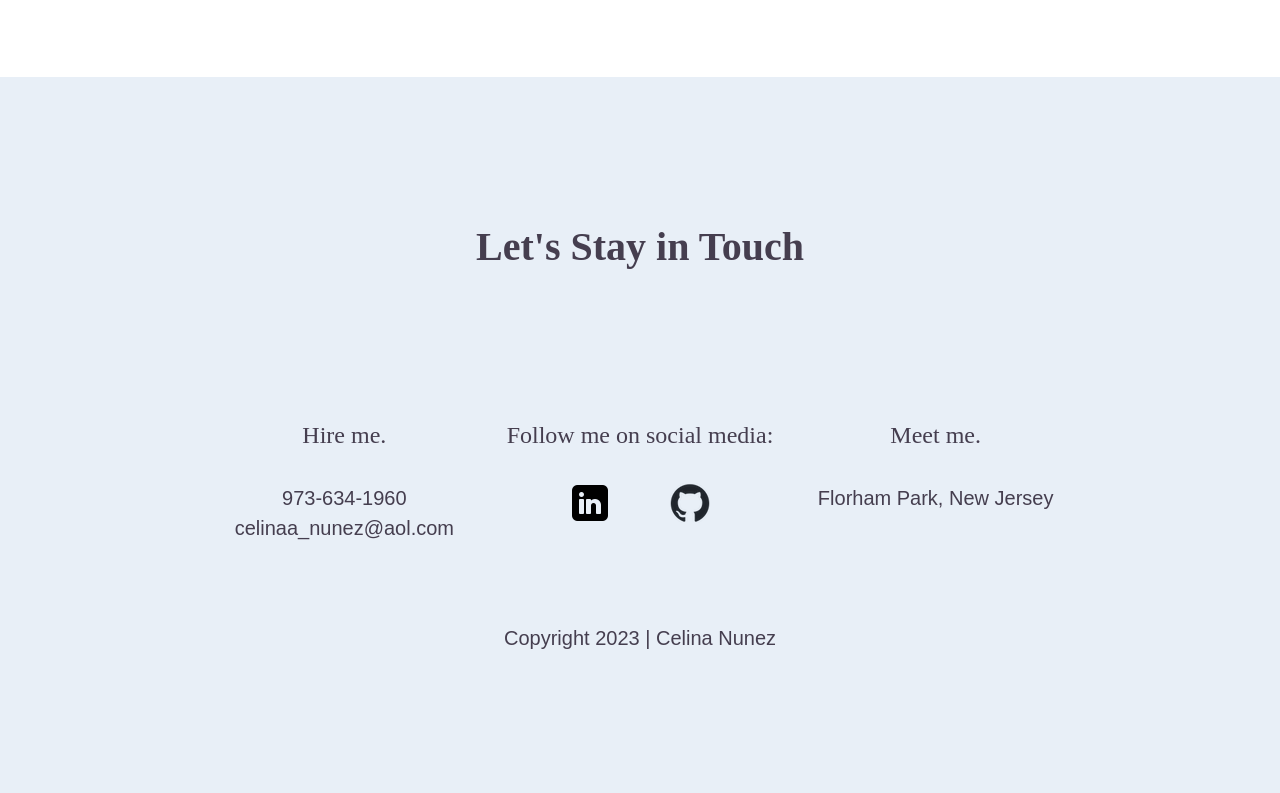
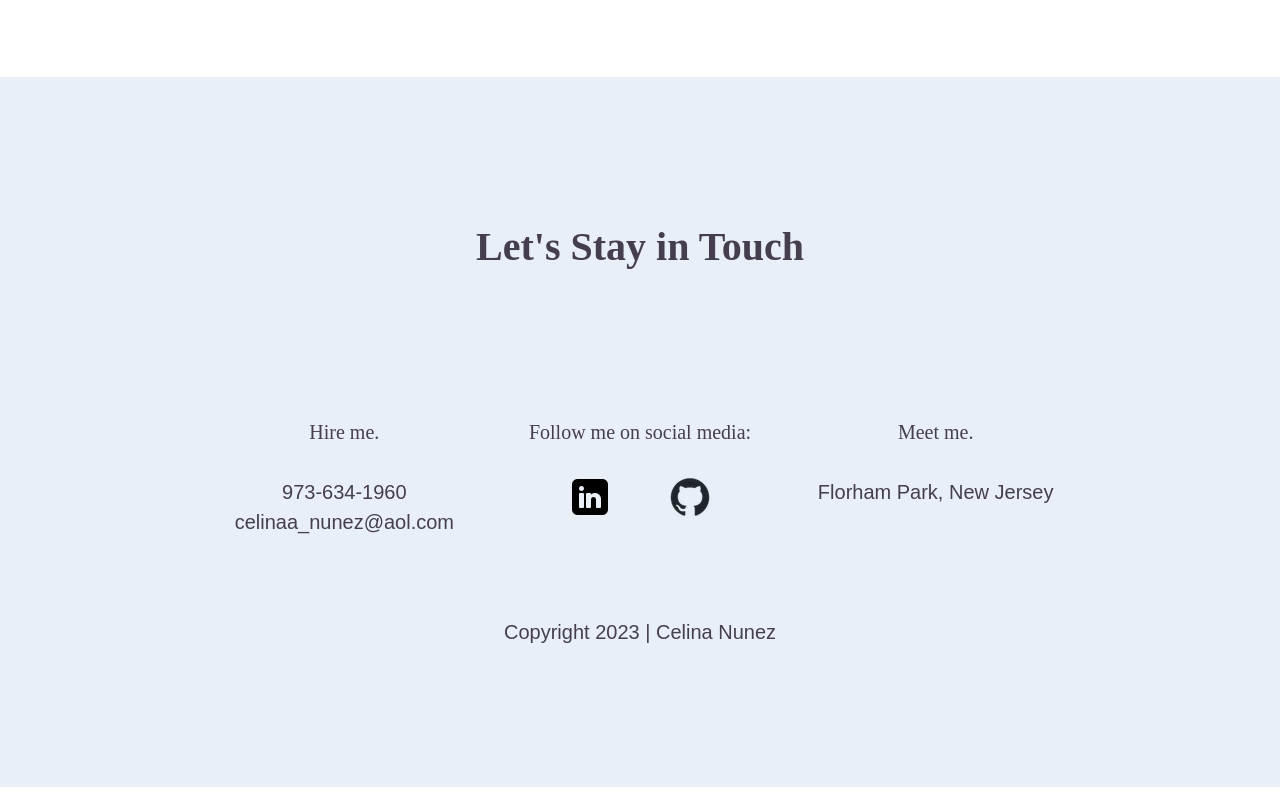
Before and after one commit to celinasn/celinas-portfolio, a website built with Parcel: page index.html in a window 1280 px wide. Shown: the part 2929-3722 px from the top of the page. Built offline with nearby package versions, Linux system fonts and the light colour scheme.

Commit message:
Added index.html

```diff
--- a/index.html
+++ b/index.html
@@ -142,12 +142,12 @@
       <h3>Let's Stay in Touch</h3>
       <div class="contact-wrapper">
         <div class="contact-info">
-          <h5 class="contact-title">Hire me.</h5>
+          <h4 class="contact-title">Hire me.</h4>
           <p>973-634-1960</p>
           <p>celinaa_nunez@aol.com</p>
         </div>
         <div class="contact-info follow-section">
-          <h5 class="contact-title">Follow me on social media:</h5>
+          <h4 class="contact-title">Follow me on social media:</h4>
           <ul class="social-icons">
             <li><a href="https://www.linkedin.com/in/celina-nunez-78b16a145/" target="_blank"><img src="img/linkedin-icon.png" alt="linkedin icon"></a></li>
 
@@ -155,7 +155,7 @@
           </ul>
         </div>
         <div class="contact-info">
-          <h5 class="contact-title">Meet me.</h5>
+          <h4 class="contact-title">Meet me.</h4>
           <p>Florham Park, New Jersey</p>
         </div>
       </div>
```
